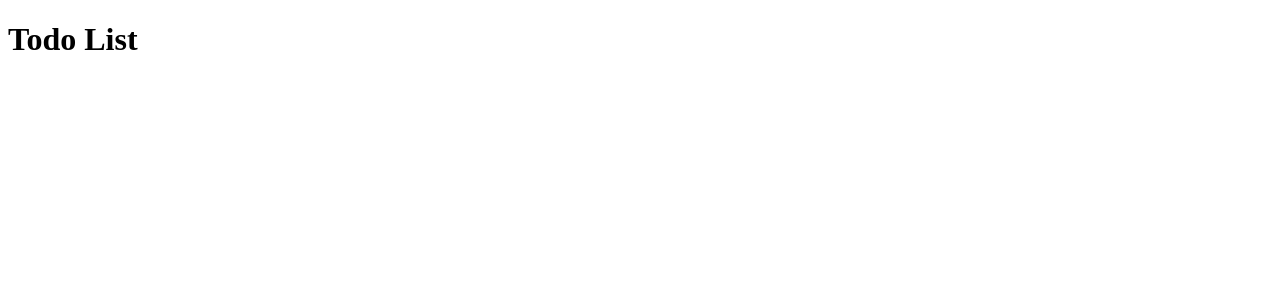
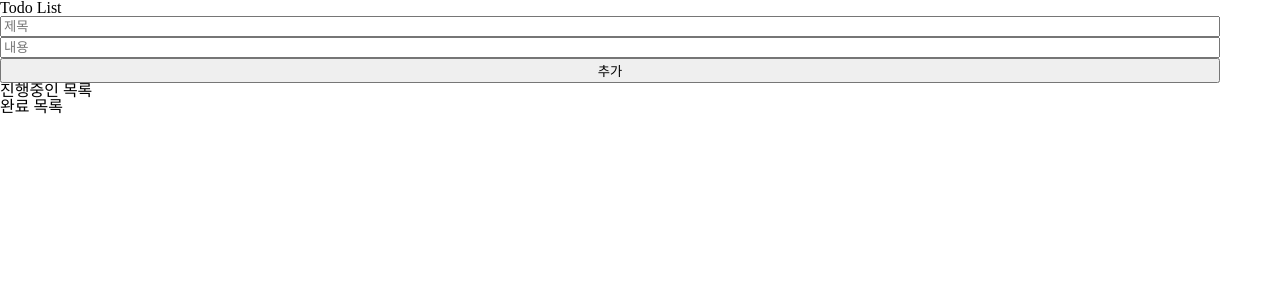
Before and after one commit to harry21-kr/amakdda, a React (Vite) app: page / in a window 1280 px wide. Shown: the top 300 px of the page. Built offline with nearby package versions, Linux system fonts and the light colour scheme.

Commit message:
(add) reset css

```diff
--- a/index.html
+++ b/index.html
@@ -4,7 +4,7 @@
     <meta charset="UTF-8" />
     <link rel="icon" type="image/svg+xml" href="/vite.svg" />
     <meta name="viewport" content="width=device-width, initial-scale=1.0" />
-    <title>Todo</title>
+    <link rel="stylesheet" href="./src/css/reset.css" />
   </head>
   <body>
     <div id="root"></div>
--- a/src/App.jsx
+++ b/src/App.jsx
@@ -1,7 +1,74 @@
+import { useState } from "react";
+import Button from "./components/Button";
+import Input from "./components/Input";
+
 function App() {
+  const [title, setTitle] = useState("");
+  const [detail, setDetail] = useState("");
+  const [pendingList, setPendingList] = useState([]);
+  const [completedList, setCompletedList] = useState([]);
+
+  function addList() {
+    if (!title || !detail || pendingList.find((v) => v.title === title)) {
+      return;
+    }
+
+    setPendingList((prevList) => [
+      ...prevList,
+      { title: title, detail: detail },
+    ]);
+    setTitle("");
+    setDetail("");
+  }
+
+  function deleteList(idx) {
+    setPendingList((prevList) =>
+      prevList.filter((_, prevIdx) => prevIdx !== idx)
+    );
+  }
+
+  function completeList(idx) {
+    setPendingList((prevList) =>
+      prevList.filter((_, prevIdx) => prevIdx !== idx)
+    );
+    setCompletedList((prevList) => [
+      ...prevList,
+      pendingList.find((_, prevIdx) => prevIdx === idx),
+    ]);
+  }
+
   return (
-    <main>
+    <main style={{ maxWidth: 1220, display: "flex", flexDirection: "column" }}>
       <h1>Todo List</h1>
+      <Input value={title} onChange={setTitle} placeholder="제목" />
+      <Input value={detail} onChange={setDetail} placeholder="내용" />
+      <Button value="추가" onClick={addList} />
+      <section>
+        <h2>진행중인 목록</h2>
+        {pendingList.map(({ title, detail }, idx) => {
+          return (
+            <div key={title}>
+              <p>{title}</p>
+              <p>{detail}</p>
+              <Button value="삭제하기" onClick={() => deleteList(idx)} />
+              <Button value="완료" onClick={() => completeList(idx)} />
+            </div>
+          );
+        })}
+      </section>
+      <section>
+        <h2>완료 목록</h2>
+        {completedList.map(({ title, detail }, idx) => {
+          return (
+            <div key={title}>
+              <p>{title}</p>
+              <p>{detail}</p>
+              <Button value="삭제하기" onClick={() => deleteList(idx)} />
+              <Button value="취소" onClick={() => completeList(idx)} />
+            </div>
+          );
+        })}
+      </section>
     </main>
   );
 }
--- a/src/components/Button.jsx
+++ b/src/components/Button.jsx
@@ -1,5 +1,9 @@
-const Button = ({ value }) => {
-  return <button type="button">{value}</button>;
+const Button = ({ value, onClick, disabled = false }) => {
+  return (
+    <button type="button" onClick={onClick} disabled={disabled}>
+      {value}
+    </button>
+  );
 };
 
 export default Button;
--- a/src/components/Input.jsx
+++ b/src/components/Input.jsx
@@ -1,8 +1,9 @@
-const Input = ({ title, onChange }) => {
+const Input = ({ value, placeholder, onChange }) => {
   return (
     <input
       type="text"
-      value={title}
+      value={value}
+      placeholder={placeholder}
       onChange={(e) => onChange(e.target.value)}
     />
   );
--- /dev/null
+++ b/src/css/reset.css
@@ -0,0 +1,124 @@
+html,
+body,
+div,
+span,
+applet,
+object,
+iframe,
+h1,
+h2,
+h3,
+h4,
+h5,
+h6,
+p,
+blockquote,
+pre,
+a,
+abbr,
+acronym,
+address,
+big,
+cite,
+code,
+del,
+dfn,
+em,
+img,
+ins,
+kbd,
+q,
+s,
+samp,
+small,
+strike,
+strong,
+sub,
+sup,
+tt,
+var,
+b,
+u,
+i,
+center,
+dl,
+dt,
+dd,
+ol,
+ul,
+li,
+fieldset,
+form,
+label,
+legend,
+table,
+caption,
+tbody,
+tfoot,
+thead,
+tr,
+th,
+td,
+article,
+aside,
+canvas,
+details,
+embed,
+figure,
+figcaption,
+footer,
+header,
+hgroup,
+menu,
+nav,
+output,
+ruby,
+section,
+summary,
+time,
+mark,
+audio,
+video {
+  margin: 0;
+  padding: 0;
+  border: 0;
+  font-size: 100%;
+  font: inherit;
+  vertical-align: baseline;
+}
+/* HTML5 display-role reset for older browsers */
+article,
+aside,
+details,
+figcaption,
+figure,
+footer,
+header,
+hgroup,
+menu,
+nav,
+section {
+  display: block;
+}
+body {
+  line-height: 1;
+}
+ol,
+ul {
+  list-style: none;
+}
+blockquote,
+q {
+  quotes: none;
+}
+blockquote:before,
+blockquote:after,
+q:before,
+q:after {
+  content: "";
+  content: none;
+}
+table {
+  border-collapse: collapse;
+  border-spacing: 0;
+}
```
